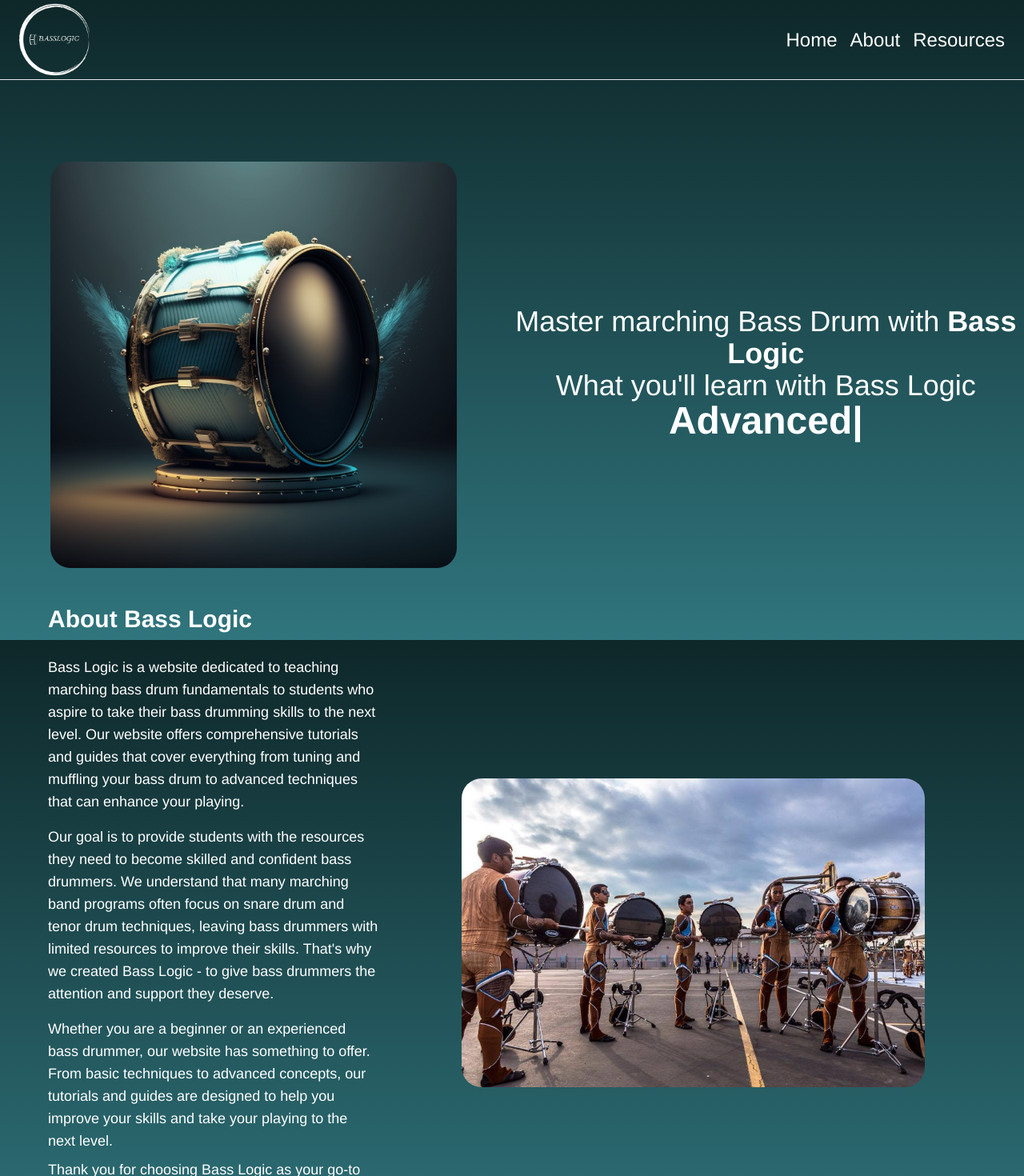
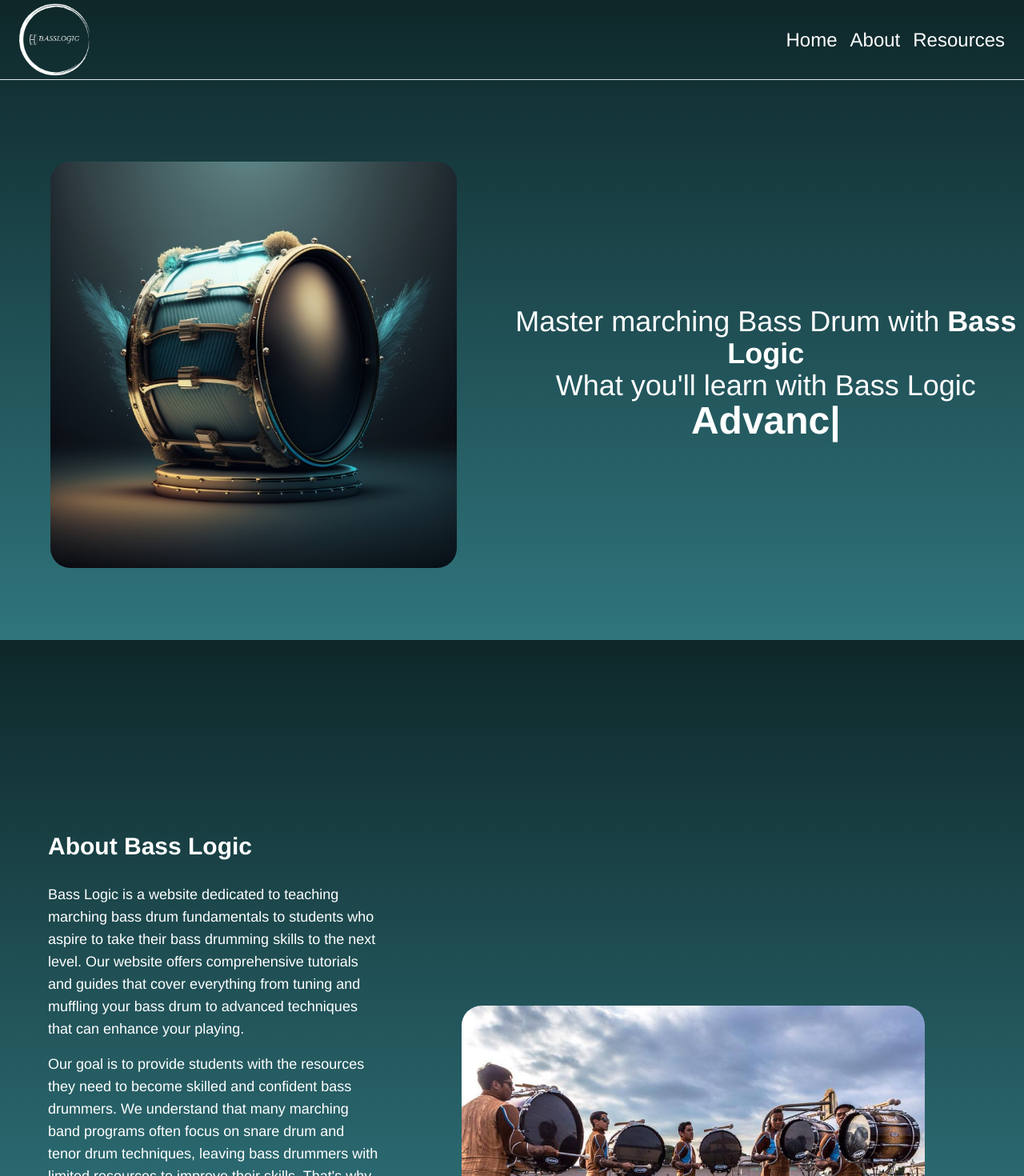
Before and after one commit to gvasquez11/bassLogic, a React (Create React App) app: page / in a window 1280 px wide. Shown: the top 1470 px of the page at 80% size. Built offline with nearby package versions, Linux system fonts and the light colour scheme.

Commit message:
fixed some dimensions

```diff
--- a/src/components/About.js
+++ b/src/components/About.js
@@ -5,7 +5,7 @@
 
   return (
     <>
-        <section id='about' className='lg:flex justify-between items-center lg:pt-14 lg:px-10 pt-24'>
+        <section id='about' className='lg:flex justify-between items-center  lg:px-10'>
             <section className='lg:w-[50%] '>
                 <section className='text-sm px-5 md:text-lg'>
                     <h1 className='text-2xl pb-5 font-bold md:text-3xl'>About Bass Logic</h1>
--- a/src/components/Hero.js
+++ b/src/components/Hero.js
@@ -5,7 +5,7 @@
 function Hero() {
   return (
     <>
-      <section className="flex flex-col items-center space-y-5 h-screen my-[-100px] pt-[7rem] text-3xl text-center lg:flex-row lg:justify-center lg:text-4xl">
+      <section className="flex flex-col items-center lg:space-y-5 lg:h-screen my-[-100px] pt-[7rem] text-3xl text-center lg:flex-row lg:justify-center lg:text-4xl mb-[15rem]">
         <section className=''>
           <img src={bassdrum} alt="" className='rounded-[25px] w-[80%] mx-auto'/>
         </section>
```
